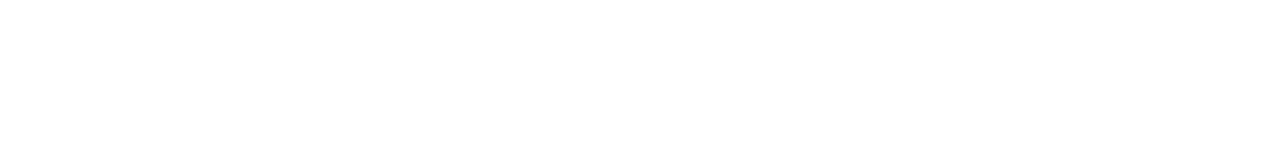
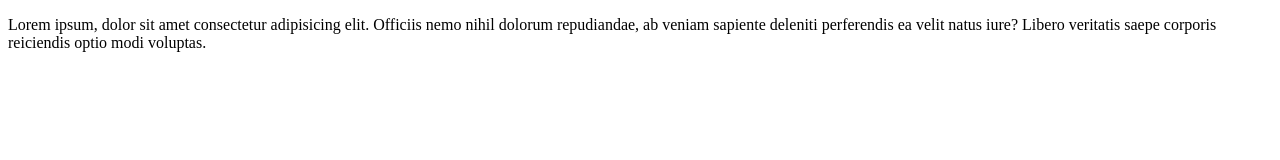
Before and after one commit to afzalmoyal/11amagain, a plain HTML site: page index.html in a window 1280 px wide. Drawn offline with Linux system fonts and the light colour scheme.

Commit message:
anything

```diff
--- a/index.html
+++ b/index.html
@@ -6,6 +6,6 @@
     <title>Document</title>
 </head>
 <body>
-
+    <p>Lorem ipsum, dolor sit amet consectetur adipisicing elit. Officiis nemo nihil dolorum repudiandae, ab veniam sapiente deleniti perferendis ea velit natus iure? Libero veritatis saepe corporis reiciendis optio modi voluptas.</p>
 </body>
 </html>
```
